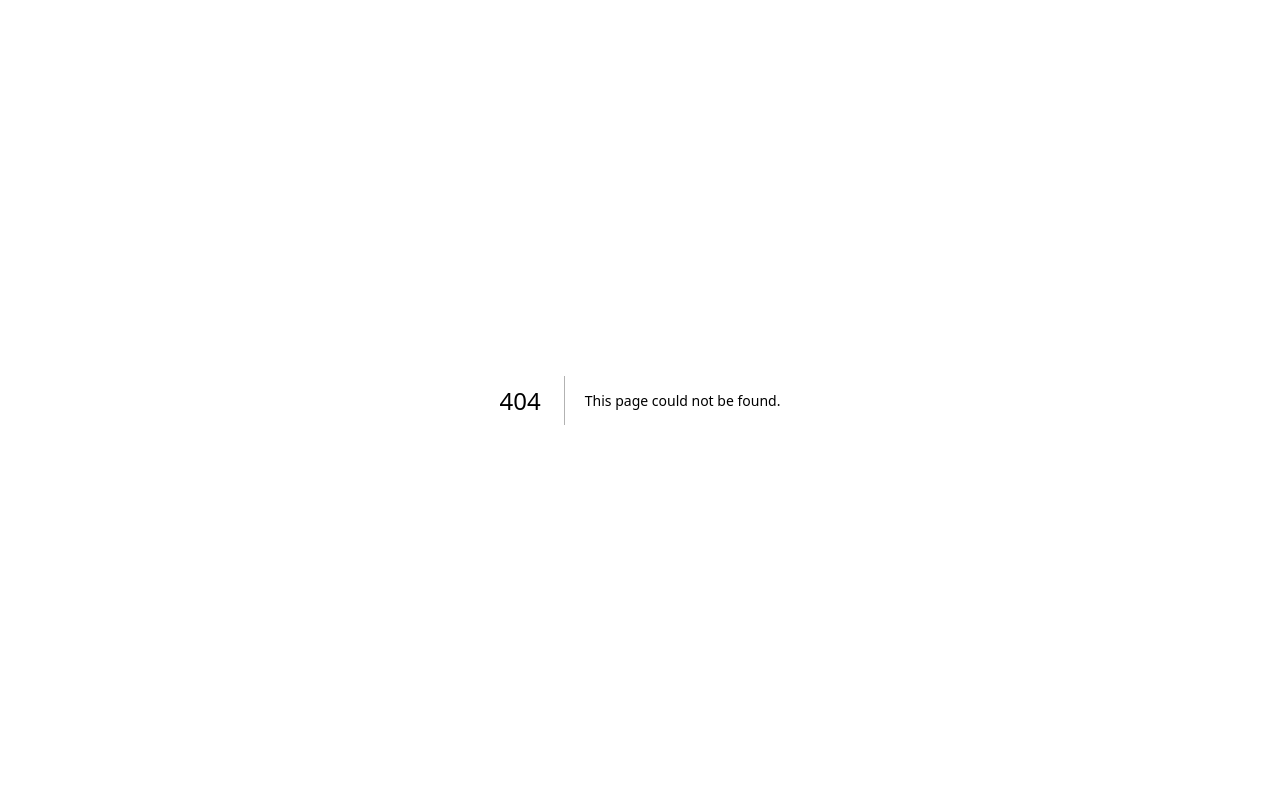
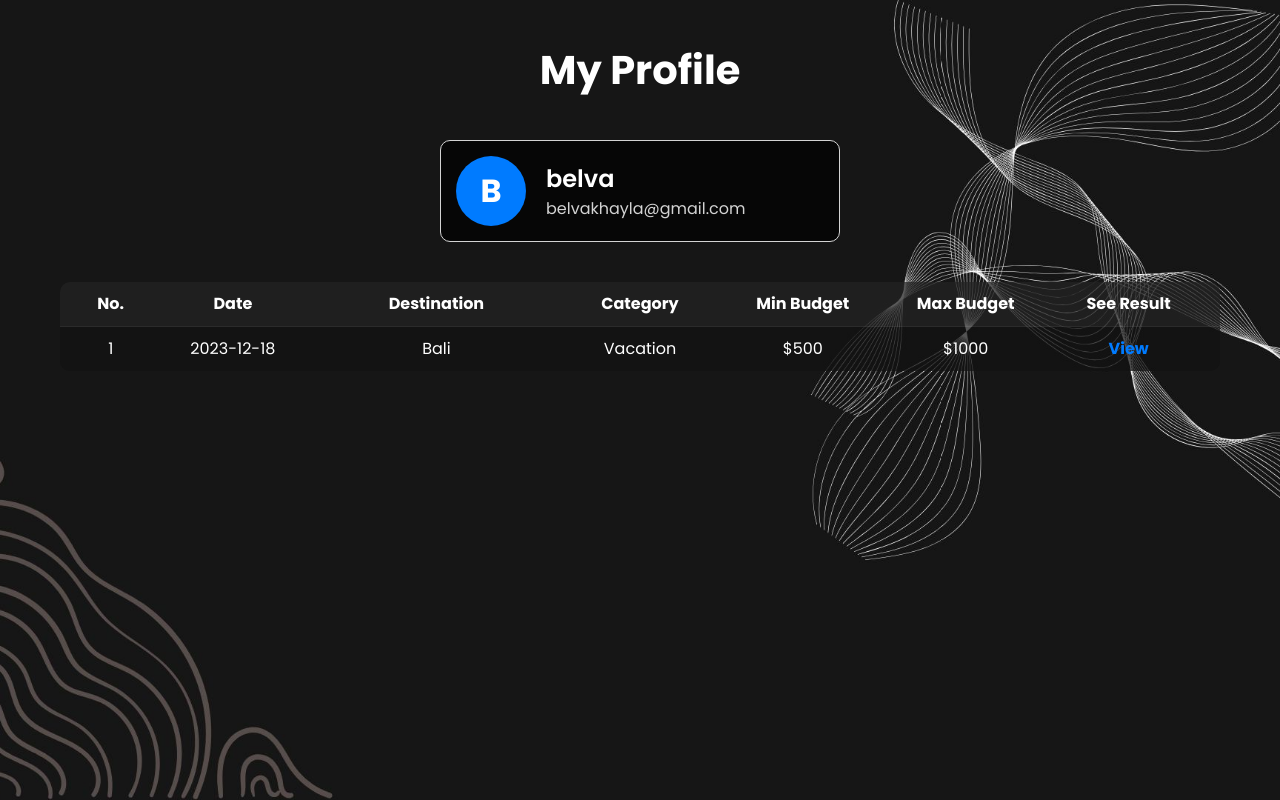
Before and after one commit to khaylabelva/TST_VistaNesia, a Next.js app: page /history in a window 1280 px wide. Before the commit this address had no page. Built offline with nearby package versions, Linux system fonts and the light colour scheme.

Commit message:
add history page

```diff
--- /dev/null
+++ b/src/app/history/history.module.css
@@ -0,0 +1,96 @@
+.container {
+    padding: 40px 60px 0px;
+    color: #ffffff;
+    background: url('/history.jpg') no-repeat center center/cover;
+    background-attachment: fixed;
+    min-height: 100vh;
+    display: flex;
+    flex-direction: column;
+    align-items: center;
+  }
+
+  .title {
+    font-size: 2.5rem;
+    font-weight: bold;
+    margin-bottom: 40px;
+  }
+
+  .profileCard {
+    display: flex;
+    align-items: center;
+    background-color: rgba(0, 0, 0, 0.7);
+    border: 1px solid #d3d3d3;
+    padding: 15px;
+    border-radius: 10px;
+    margin-bottom: 40px;
+    width: 100%;
+    max-width: 400px;
+  }
+
+  .avatar {
+    width: 70px;
+    height: 70px;
+    background-color: #007bff;
+    color: white;
+    font-size: 2rem;
+    font-weight: bold;
+    border-radius: 50%;
+    display: flex;
+    align-items: center;
+    justify-content: center;
+    margin-right: 20px;
+  }
+
+  .profileInfo {
+    display: flex;
+    flex-direction: column;
+  }
+
+  .username {
+    font-size: 1.5rem;
+    font-weight: 600;
+  }
+
+  .email {
+    font-size: 1rem;
+    color: #d3d3d3;
+  }
+
+  .table {
+    width: 100%;
+    max-width: 1200px;
+    background-color: rgba(0, 0, 0, 0.7);
+    border-radius: 10px;
+    overflow: hidden;
+  }
+
+  .tableHeader {
+    display: grid;
+    grid-template-columns: 1fr 2fr 3fr 2fr 2fr 2fr 2fr;
+    background-color: rgba(255, 255, 255, 0.1);
+    padding: 10px;
+    font-weight: bold;
+    text-align: center;
+  }
+
+  .tableRow {
+    display: grid;
+    grid-template-columns: 1fr 2fr 3fr 2fr 2fr 2fr 2fr;
+    text-align: center;
+    padding: 10px;
+    border-top: 1px solid rgba(255, 255, 255, 0.1);
+  }
+
+  .tableRow:nth-child(even) {
+    background-color: rgba(255, 255, 255, 0.05);
+  }
+
+  .seeResult {
+    color: #007bff;
+    text-decoration: none;
+    font-weight: bold;
+  }
+
+  .seeResult:hover {
+    text-decoration: underline;
+  }
--- /dev/null
+++ b/src/app/history/page.tsx
@@ -0,0 +1,45 @@
+import React from "react";
+import styles from "./history.module.css";
+
+const HistoryPage = () => {
+  return (
+    <div className={styles.container}>
+      <h1 className={styles.title}>My Profile</h1>
+
+      <div className={styles.profileCard}>
+        <div className={styles.avatar}>B</div>
+        <div className={styles.profileInfo}>
+          <h2 className={styles.username}>belva</h2>
+          <p className={styles.email}>belvakhayla@gmail.com</p>
+        </div>
+      </div>
+
+      <div className={styles.table}>
+        <div className={styles.tableHeader}>
+          <span>No.</span>
+          <span>Date</span>
+          <span>Destination</span>
+          <span>Category</span>
+          <span>Min Budget</span>
+          <span>Max Budget</span>
+          <span>See Result</span>
+        </div>
+        <div className={styles.tableRow}>
+          <span>1</span>
+          <span>2023-12-18</span>
+          <span>Bali</span>
+          <span>Vacation</span>
+          <span>$500</span>
+          <span>$1000</span>
+          <span>
+            <a href="#" className={styles.seeResult}>
+              View
+            </a>
+          </span>
+        </div>
+      </div>
+    </div>
+  );
+};
+
+export default HistoryPage;
```
Also changed, not shown: public/history.jpg (added).
